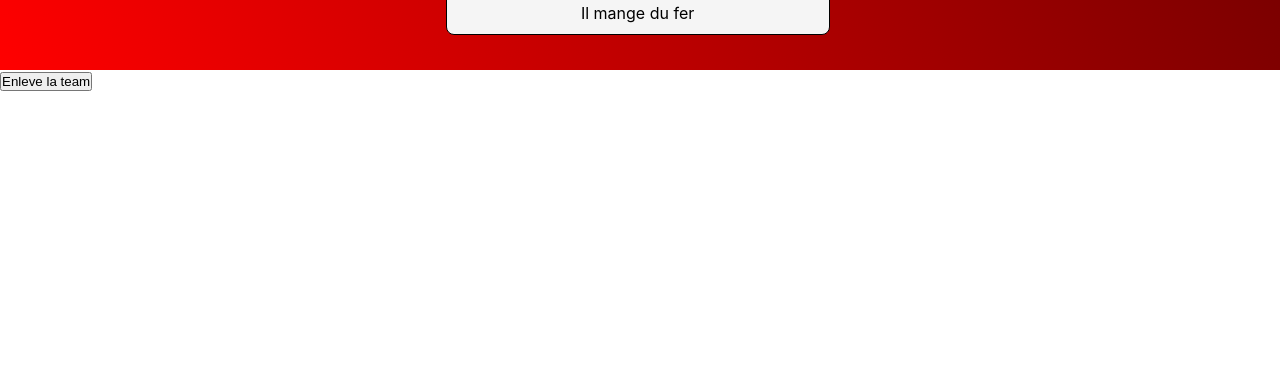
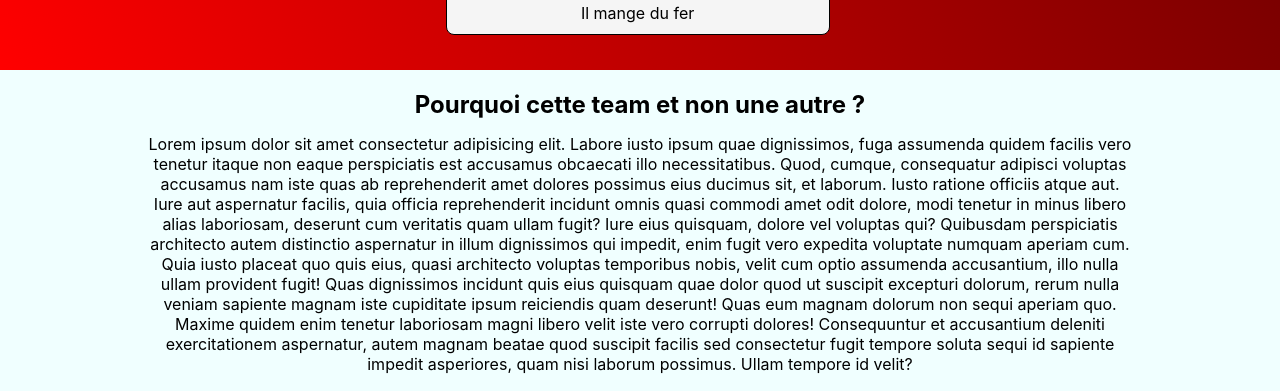
Before and after one commit to Titouan-Esc/All_projet_react, a React (Create React App) app: page / in a window 1280 px wide. Shown: the part 2289-2680 px from the top of the page. Before the commit the page ends 2380 px from the top, so only its background shows below. Built offline with nearby package versions, Linux system fonts and the light colour scheme.

Commit message:
ajout d'un autre composent quelconque juste histoire de

```diff
--- a/src/components/BodyHome.jsx
+++ b/src/components/BodyHome.jsx
@@ -1,6 +1,8 @@
 const BodyHome = () => {
     return (
         <section className="body_home">
+            <h2>Pourquoi cette team et non une autre ?</h2>
+            <p>Lorem ipsum dolor sit amet consectetur adipisicing elit. Labore iusto ipsum quae dignissimos, fuga assumenda quidem facilis vero tenetur itaque non eaque perspiciatis est accusamus obcaecati illo necessitatibus. Quod, cumque, consequatur adipisci voluptas accusamus nam iste quas ab reprehenderit amet dolores possimus eius ducimus sit, et laborum. Iusto ratione officiis atque aut. Iure aut aspernatur facilis, quia officia reprehenderit incidunt omnis quasi commodi amet odit dolore, modi tenetur in minus libero alias laboriosam, deserunt cum veritatis quam ullam fugit? Iure eius quisquam, dolore vel voluptas qui? Quibusdam perspiciatis architecto autem distinctio aspernatur in illum dignissimos qui impedit, enim fugit vero expedita voluptate numquam aperiam cum. Quia iusto placeat quo quis eius, quasi architecto voluptas temporibus nobis, velit cum optio assumenda accusantium, illo nulla ullam provident fugit! Quas dignissimos incidunt quis eius quisquam quae dolor quod ut suscipit excepturi dolorum, rerum nulla veniam sapiente magnam iste cupiditate ipsum reiciendis quam deserunt! Quas eum magnam dolorum non sequi aperiam quo. Maxime quidem enim tenetur laboriosam magni libero velit iste vero corrupti dolores! Consequuntur et accusantium deleniti exercitationem aspernatur, autem magnam beatae quod suscipit facilis sed consectetur fugit tempore soluta sequi id sapiente impedit asperiores, quam nisi laborum possimus. Ullam tempore id velit?</p>
         </section>
     )
 }
--- a/src/components/Person.jsx
+++ b/src/components/Person.jsx
@@ -19,7 +19,6 @@ const Person = ({combattant}) => {
                     )
                 })};
             </div>
-
         </div>
     );
 };
--- a/src/pages/Home.js
+++ b/src/pages/Home.js
@@ -1,15 +1,15 @@
 import data from '../data';
 import React, { useState } from 'react'
 import Person from '../components/Person.jsx';
+import BodyHome from '../components/BodyHome';
 
 
 const Home = () => {
     const [combattant, setCombattant] = useState(data);
     return (
         <>
-        <Person combattant={combattant}>
-        </Person>
-            <button onClick={() => setCombattant([])}>Enleve la team</button>
+        <Person combattant={combattant} />
+        <BodyHome/>
         </>
     );
 };
--- a/src/scss/_body.scss
+++ b/src/scss/_body.scss
@@ -38,3 +38,20 @@
     }
   }
 }
+
+.body_home {
+  display: flex;
+  flex-direction: column;
+  align-items: center;
+  text-align: center;
+  background-color: azure;
+  padding: 20px;
+
+  h2 {
+    margin-bottom: 15px;
+  }
+
+  p {
+    width: 80%;
+  }
+}
```
